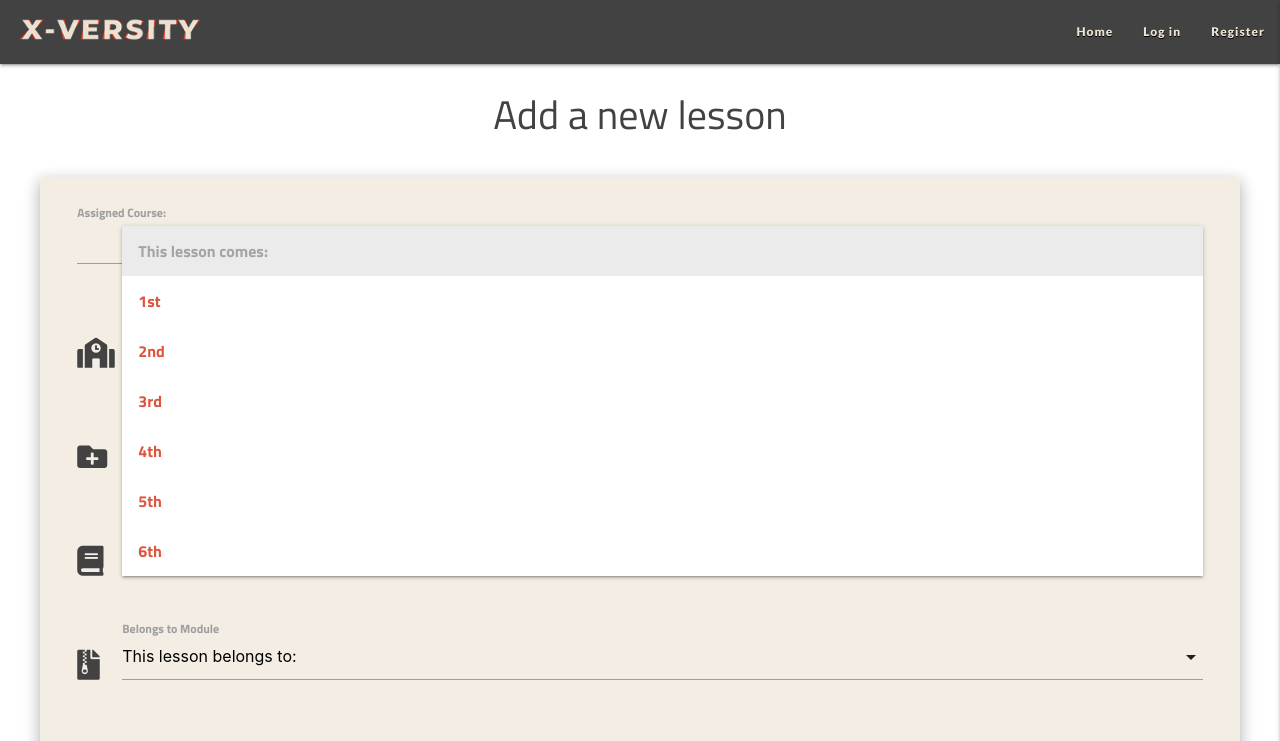
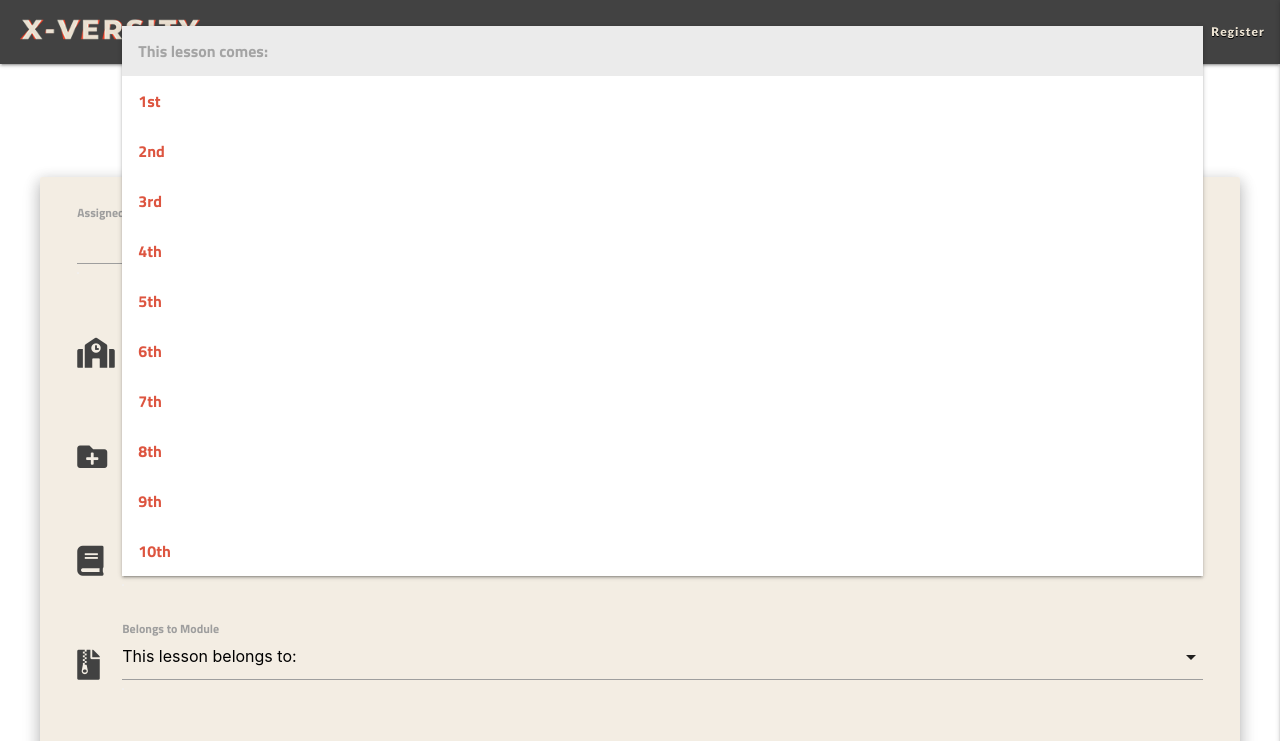
Before and after one commit to Code-Institute-Submissions/DADEVFA-x-versity, a Flask app: template templates/add_lesson.html in a window 1280 px wide, after a click on "This lesson comes:". Shown: the top 741 px of the page. Run offline with Flask 2, Linux system fonts and the light colour scheme; the template is opened without the code that fills it, so the values that code supplies are empty; some libraries are stand-ins or nearby versions.

Commit message:
Allow More Lessons in Add Lesson

```diff
--- a/templates/add_lesson.html
+++ b/templates/add_lesson.html
@@ -44,6 +44,10 @@
                     <option value="4">4th</option>
                     <option value="5">5th</option>
                     <option value="6">6th</option>
+                    <option value="7">7th</option>
+                    <option value="8">8th</option>
+                    <option value="9">9th</option>
+                    <option value="10">10th</option>
                 </select>
                 <label for="lesson_nr">Lesson Placement</label>
             </div>
```
